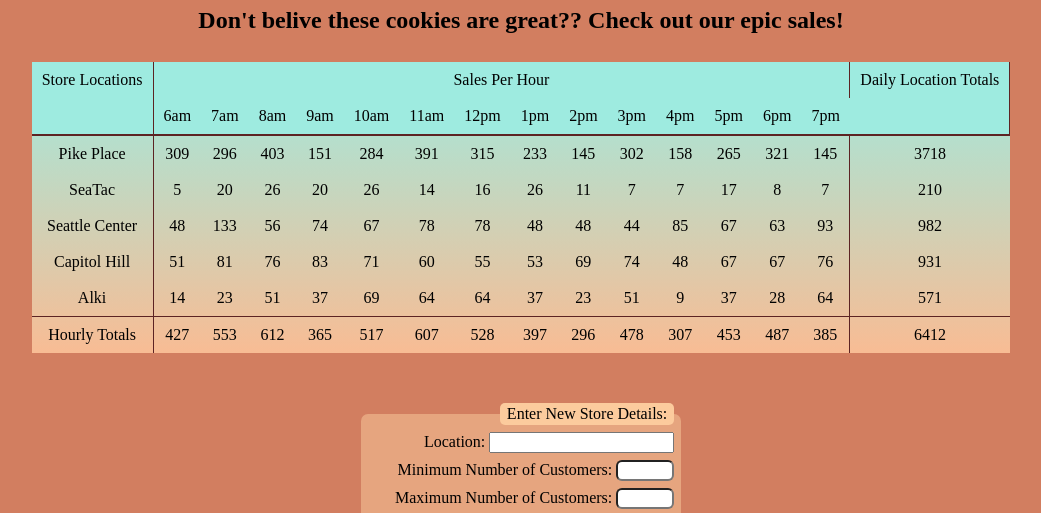
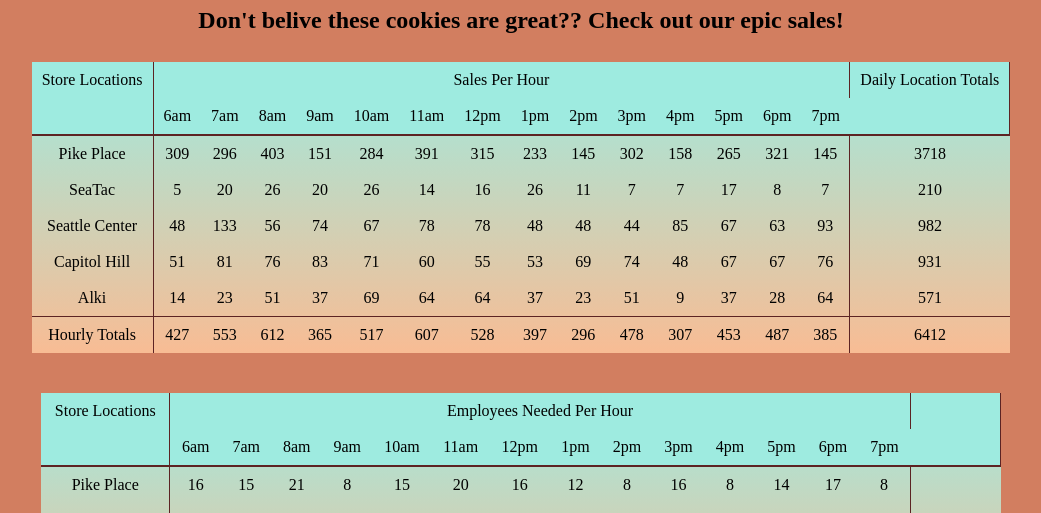
Before and after one commit to MSpake/cookie-stand, a plain HTML site: page pages/sales.html in a window 1280 px wide. Shown: the part 282-795 px from the top of the page, without its empty margins (119-1160 px from the left). Drawn offline with Linux system fonts and the light colour scheme.

Commit message:
employee table

```diff
--- a/css/style.css
+++ b/css/style.css
@@ -146,7 +146,7 @@ table {
     /* syntax for gradient foud here: https://www.w3schools.com/css/css3_gradients.asp */
     background-image: linear-gradient(#9eebe0, #f8bc94);
     width: 960px;
-    margin: auto;
+    margin: 0 auto 40px auto;
     border-collapse: collapse;
     white-space: nowrap;
 }
--- a/js/sales.js
+++ b/js/sales.js
@@ -12,6 +12,7 @@ function Cookie_store(location, min_customers, max_customers, avg_cookies_per_sa
   this.avg_cookies_per_sale = avg_cookies_per_sale;
   this.hours = business_hours;
   this.customers_per_hour = [];
+  this.employees_per_hour = [];
   this.cookies_per_hour = [];
   this.total_cookies_sold = 0;
   //remove all whitespace syntax found on Stack Overflow: https://stackoverflow.com/questions/6623231/remove-all-white-spaces-from-text/6623263
@@ -22,6 +23,7 @@ function Cookie_store(location, min_customers, max_customers, avg_cookies_per_sa
 //generates random number of customers per hour, pushes to the store's customers_per_hour array
 //calculates cookie sales per hour, pushes to the store's cookies_per_hour array
 //updates total cookies sold for the day
+//calcualtes total employees needed per hour, pushes to the store's employees_per_hour array
 Cookie_store.prototype.calculate_sales_per_hour = function() {
   //iterate a number of times equal to the number of hours the store is open
   for (var i in this.hours) {
@@ -36,6 +38,11 @@ Cookie_store.prototype.calculate_sales_per_hour = function() {
     var cookies_per_hour = Math.round(customers_per_hour * this.avg_cookies_per_sale);
     this.cookies_per_hour.push(cookies_per_hour);
     this.total_cookies_sold += cookies_per_hour;
+
+    //calculate employees needed for the hour, push to coresponding array
+    var employees = Math.ceil(cookies_per_hour / 20);
+    if (employees < 2) { employees = 2; }
+    this.employees_per_hour.push(employees);
   }
 };
 
@@ -43,15 +50,14 @@ Cookie_store.prototype.calculate_sales_per_hour = function() {
 //renders the store location and hourly sales to the sales table
 Cookie_store.prototype.render_store_to_sales_list = function() {
   //get parent element.
-  //create a new row with a unique id (store location) and a class 'store'
+  //create a new row with a unique id (store location) and a class 'store-sales'
   var get_parent_element = document.getElementById('sales-list-body');
   var store_row = document.createElement('tr');
   store_row.setAttribute('id', this.id_name);
-  store_row.setAttribute('class', 'store');
+  store_row.setAttribute('class', 'store-sales');
 
   //create a new cell contaning the store location and append it to the row
   var store_name = document.createElement('th');
-  store_name.setAttribute('class', 'left-edge');
   store_name.textContent = this.location;
   store_row.appendChild(store_name);
 
@@ -67,11 +73,40 @@ Cookie_store.prototype.render_store_to_sales_list = function() {
   //create a cell that contains the total cookies sold for the day
   //append to the row
   var daily_total = document.createElement('td');
-  daily_total.setAttribute('class', 'right-edge');
   daily_total.textContent = this.total_cookies_sold;
   store_row.appendChild(daily_total);
 
   //append whole row to the parent element (sales list)
+  get_parent_element.appendChild(store_row);
+};
+
+//Cookie strore method render_employees_to_table
+//renders store locations and employee count to sales page
+Cookie_store.prototype.render_employees_to_table = function() {
+  //get parent element.
+  //create a new row with a unique id (store location) and a class 'store-employees'
+  var get_parent_element = document.getElementById('employee-table-body');
+  var store_row = document.createElement('tr');
+  store_row.setAttribute('id', this.id_name);
+  store_row.setAttribute('class', 'store-employees');
+
+  //create a new cell contaning the store location and append it to the row
+  var store_name = document.createElement('th');
+  store_name.textContent = this.location;
+  store_row.appendChild(store_name);
+
+  //create cells for each hour that the business is open
+  //each cell contains the number of employees needed that hour
+  //append cells to the row
+  for (var i in this.hours) {
+    var hourly_employees = document.createElement('td');
+    hourly_employees.textContent = this.employees_per_hour[i];
+    store_row.appendChild(hourly_employees);
+  }
+
+  var place_holder = document.createElement('td');
+  store_row.appendChild(place_holder);
+
   get_parent_element.appendChild(store_row);
 };
 
@@ -101,19 +136,22 @@ function create_new_store(event) {
   stores.push(new_store);
   new_store.calculate_sales_per_hour();
   new_store.render_store_to_sales_list();
+  new_store.render_employees_to_table();
 
   //re-render the footer with updated totals
   footer();
 
   //form field reset syntax found at: https://www.w3schools.com/jsref/met_form_reset.asp
   event.target.reset();
+
+
 }
 
 //header function
 //populates the header of the sales table with the business hours
-function header() {
+function header(table_head_id) {
   //get parent element
-  var table_head = document.getElementById('sales-list-head');
+  var table_head = document.getElementById(table_head_id);
 
   //iterate through business hours array
   //create cells and append to the header for each hour
@@ -135,7 +173,6 @@ function footer() {
   //create a totals row table header element
   //assign it a class, give it content, append it to the table footer
   var total_row = document.createElement('th');
-  total_row.setAttribute('class', 'left-edge');
   total_row.textContent = 'Hourly Totals';
   table_foot.appendChild(total_row);
 
@@ -161,7 +198,6 @@ function footer() {
 
   //create and append the cell for the overall total
   var total_total = document.createElement('td');
-  total_total.setAttribute('class', 'right-edge');
   total_total.textContent = total_all_stores;
   table_foot.appendChild(total_total);
 }
@@ -187,12 +223,15 @@ var stores = [
 for (var i in stores) {
   stores[i].calculate_sales_per_hour();
   stores[i].render_store_to_sales_list();
+  stores[i].render_employees_to_table();
 }
 
 //render header (business hours)
 //render footer (sales totals)
-header();
+header('sales-list-head');
 footer();
+
+header('employee-table-head');
 
 //when a user submits info for a new store, create a new store, calculate it's sales, and render it to the page
 //includes re-rendering the footer with updated totals
@@ -203,4 +242,3 @@ form.addEventListener('submit', create_new_store);
 
 //TODO: stretch:
 //account for variable business hours
-//add employees table
--- a/pages/sales.html
+++ b/pages/sales.html
@@ -33,6 +33,17 @@
             <tfoot id="sales-list-foot"></tfoot>
         </table>
 
+        <table id="employee-table">
+            <thead id="employee-table-head">
+                <th rowspan="2">Store Locations</th>
+                <th colspan="14">Employees Needed Per Hour</th>
+                <th rowspan="2">&emsp;&emsp;&emsp;&emsp;</th>
+            </thead>
+            <tbody id="employee-table-body"></tbody>
+            <tfoot id="employee-table-body"></tfoot>
+        </table>
+
+
         <form id="enter-new-store">
             <fieldset>
                 <legend>Enter New Store Details:</legend>
@@ -54,6 +65,7 @@
             </label>
             </fieldset>
         </form>
+        </div>
         <img src="../img/chinook.jpg" alt="">
     </main>
     <script src="../js/sales.js"></script>
```
Also changed, not shown: index.html (+1 -0 lines).
